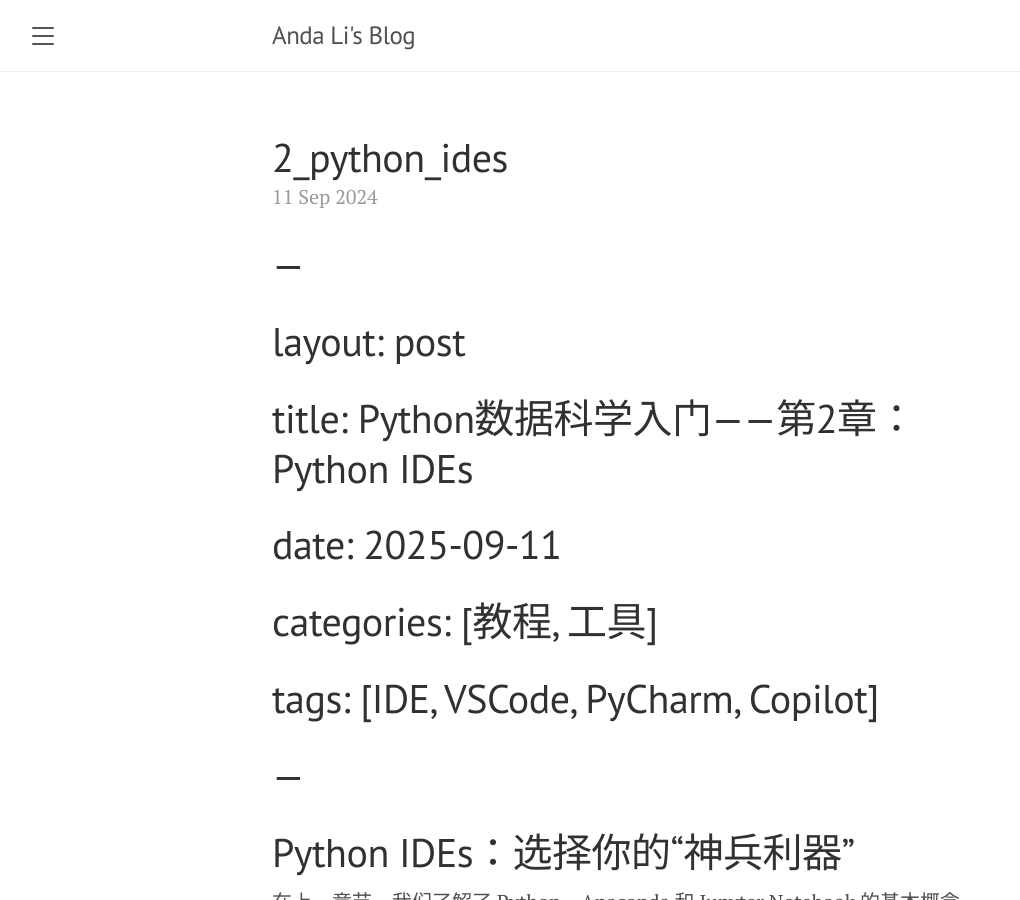
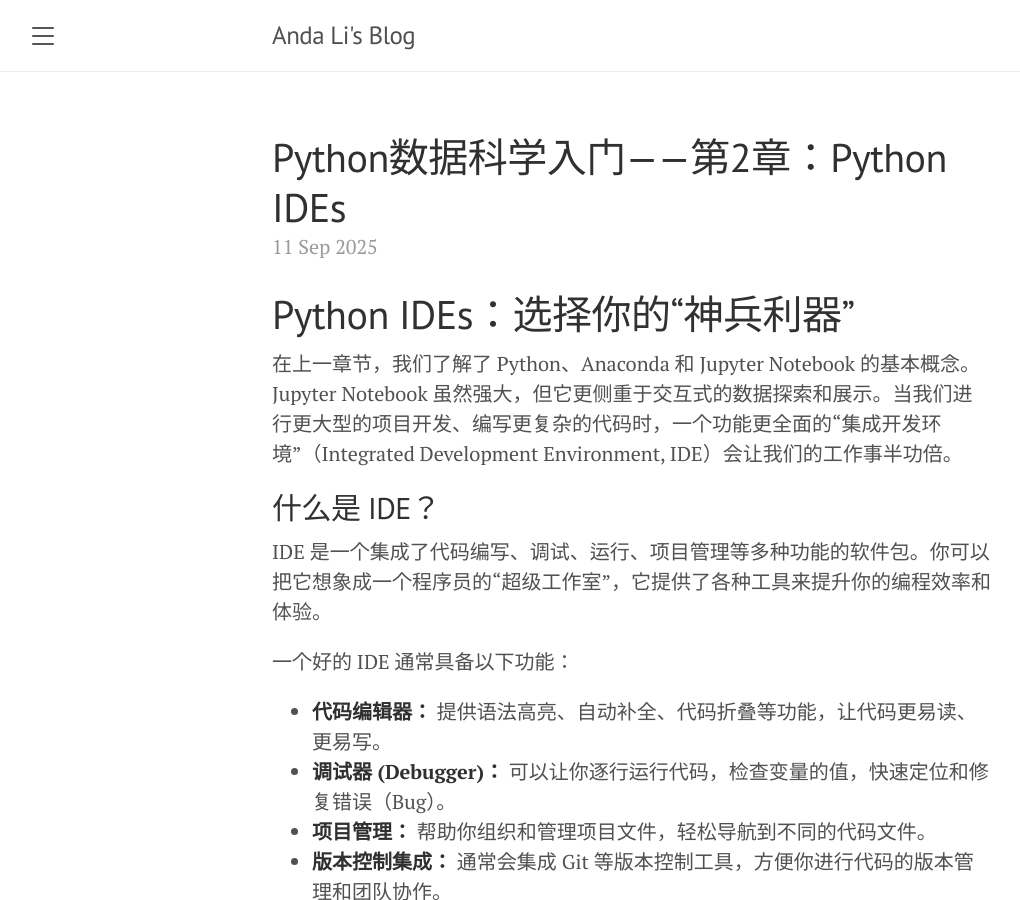
Before and after one commit to andali89/blog, a Jekyll site: the page built from _posts/2024-09-11-2_python_ides.md, in a window 1280 px wide and 900 px high. Shown: the whole window, without its empty margins (8-1028 px from the left). Built offline with Jekyll 4.4.1, drawn with Linux system fonts in a browser that asks for light colours; our own code applies the rules of GitHub Pages for plain Markdown files; some of the changed text lies outside the part shown.

Commit message:
update posts

```diff
--- a/_posts/2024-09-11-2_python_ides.md
+++ b/_posts/2024-09-11-2_python_ides.md
@@ -1,10 +1,10 @@
-# ---
-# layout: post
-# title: Python数据科学入门——第2章：Python IDEs
-# date: 2025-09-11
-# categories: [教程, 工具]
-# tags: [IDE, VSCode, PyCharm, Copilot]
-# ---
+---
+layout: post
+title: Python数据科学入门——第2章：Python IDEs
+date: 2025-09-11
+categories: [教程, 工具]
+tags: [IDE, VSCode, PyCharm, Copilot]
+---
 
 # Python IDEs：选择你的“神兵利器”
 
```
Also changed, not shown: _posts/2024-09-11-1_core_concepts.md (+7 -7 lines), _posts/2024-09-11-3_installation_guide.md (+7 -7 lines).
